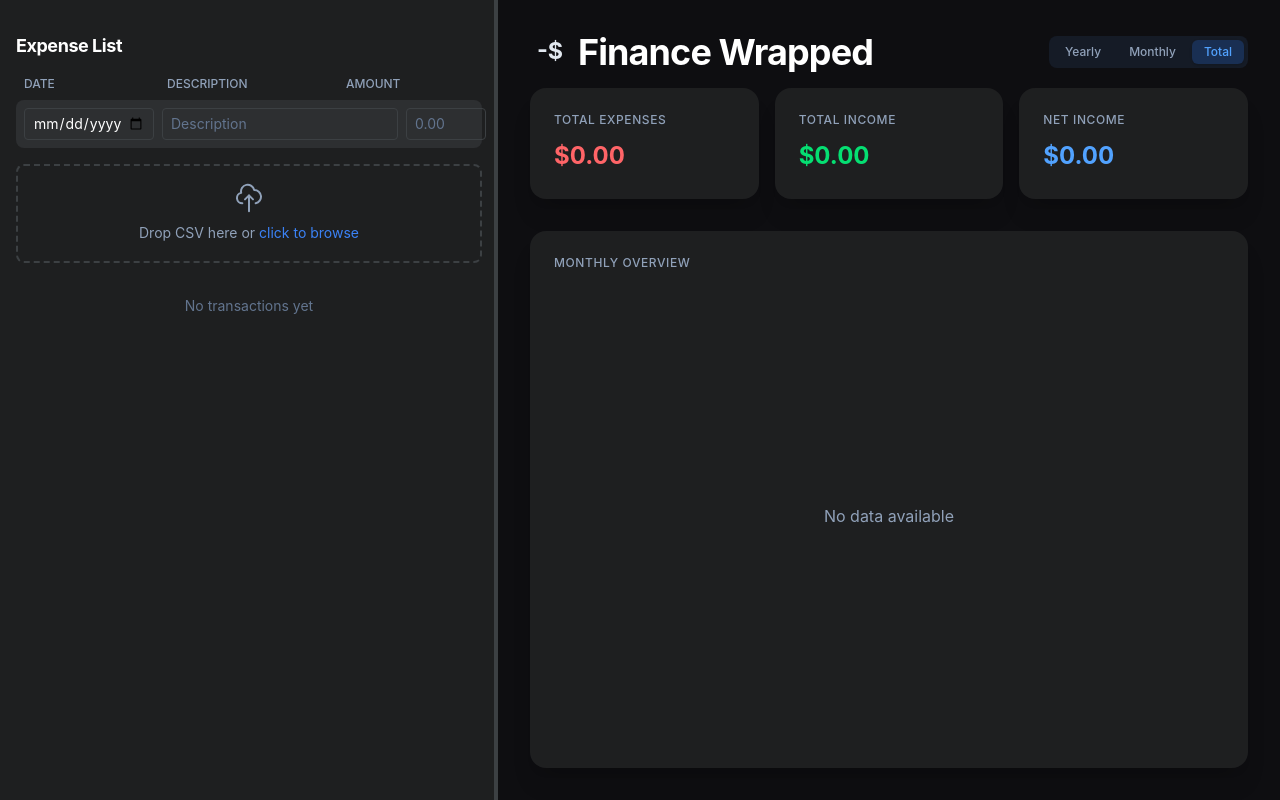
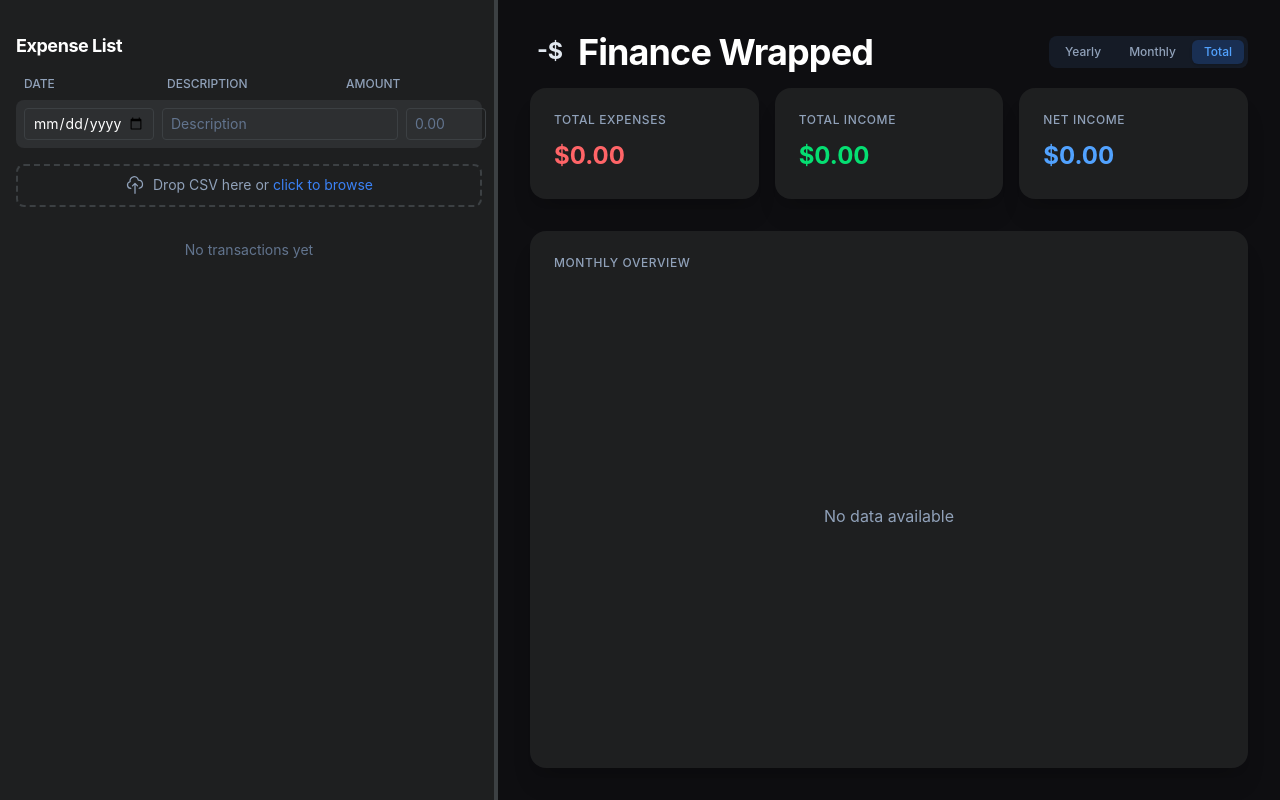
Before and after one commit to Aashirbadd/finance-wrapped, a React (Vite) app: page / in a window 1280 px wide. Built offline with nearby package versions, Linux system fonts and the light colour scheme.

Commit message:
Reduce size of CSV drop zone

```diff
--- a/src/components/Sidebar/CsvDropZone.tsx
+++ b/src/components/Sidebar/CsvDropZone.tsx
@@ -84,7 +84,7 @@ export function CsvDropZone({ onFileSelect }: CsvDropZoneProps) {
       onDragLeave={handleDragLeave}
       onDrop={handleDrop}
       className={`
-        border-2 border-dashed rounded-lg p-4 text-center cursor-pointer transition-colors mb-4
+        border-2 border-dashed rounded-lg p-2 text-center cursor-pointer transition-colors mb-4
         ${isDragging
           ? 'border-[var(--color-accent)] bg-[var(--color-accent)]/10'
           : 'border-[var(--color-border)] hover:border-[var(--color-accent)]'
@@ -102,7 +102,7 @@ export function CsvDropZone({ onFileSelect }: CsvDropZoneProps) {
 
       {isProcessing ? (
         <div className="flex items-center justify-center gap-2">
-          <svg className="w-5 h-5 text-blue-400 animate-spin" fill="none" viewBox="0 0 24 24">
+          <svg className="w-4 h-4 text-blue-400 animate-spin" fill="none" viewBox="0 0 24 24">
             <circle className="opacity-25" cx="12" cy="12" r="10" stroke="currentColor" strokeWidth="4"></circle>
             <path className="opacity-75" fill="currentColor" d="M4 12a8 8 0 018-8V0C5.373 0 0 5.373 0 12h4zm2 5.291A7.962 7.962 0 014 12H0c0 3.042 1.135 5.824 3 7.938l3-2.647z"></path>
           </svg>
@@ -112,7 +112,7 @@ export function CsvDropZone({ onFileSelect }: CsvDropZoneProps) {
         </div>
       ) : showSuccess ? (
         <div className="flex items-center justify-center gap-2">
-          <svg className="w-5 h-5 text-green-400" fill="none" stroke="currentColor" viewBox="0 0 24 24">
+          <svg className="w-4 h-4 text-green-400" fill="none" stroke="currentColor" viewBox="0 0 24 24">
             <path strokeLinecap="round" strokeLinejoin="round" strokeWidth={2} d="M5 13l4 4L19 7" />
           </svg>
           <span className="text-sm text-green-400">
@@ -120,14 +120,14 @@ export function CsvDropZone({ onFileSelect }: CsvDropZoneProps) {
           </span>
         </div>
       ) : (
-        <>
-          <svg className="w-8 h-8 mx-auto text-slate-400 mb-2" fill="none" stroke="currentColor" viewBox="0 0 24 24">
+        <div className="flex items-center justify-center gap-2">
+          <svg className="w-5 h-5 text-slate-400" fill="none" stroke="currentColor" viewBox="0 0 24 24">
             <path strokeLinecap="round" strokeLinejoin="round" strokeWidth={1.5} d="M7 16a4 4 0 01-.88-7.903A5 5 0 1115.9 6L16 6a5 5 0 011 9.9M15 13l-3-3m0 0l-3 3m3-3v12" />
           </svg>
           <p className="text-sm text-slate-400">
             Drop CSV here or <span className="text-[var(--color-accent)]">click to browse</span>
           </p>
-        </>
+        </div>
       )}
     </div>
   )
```
